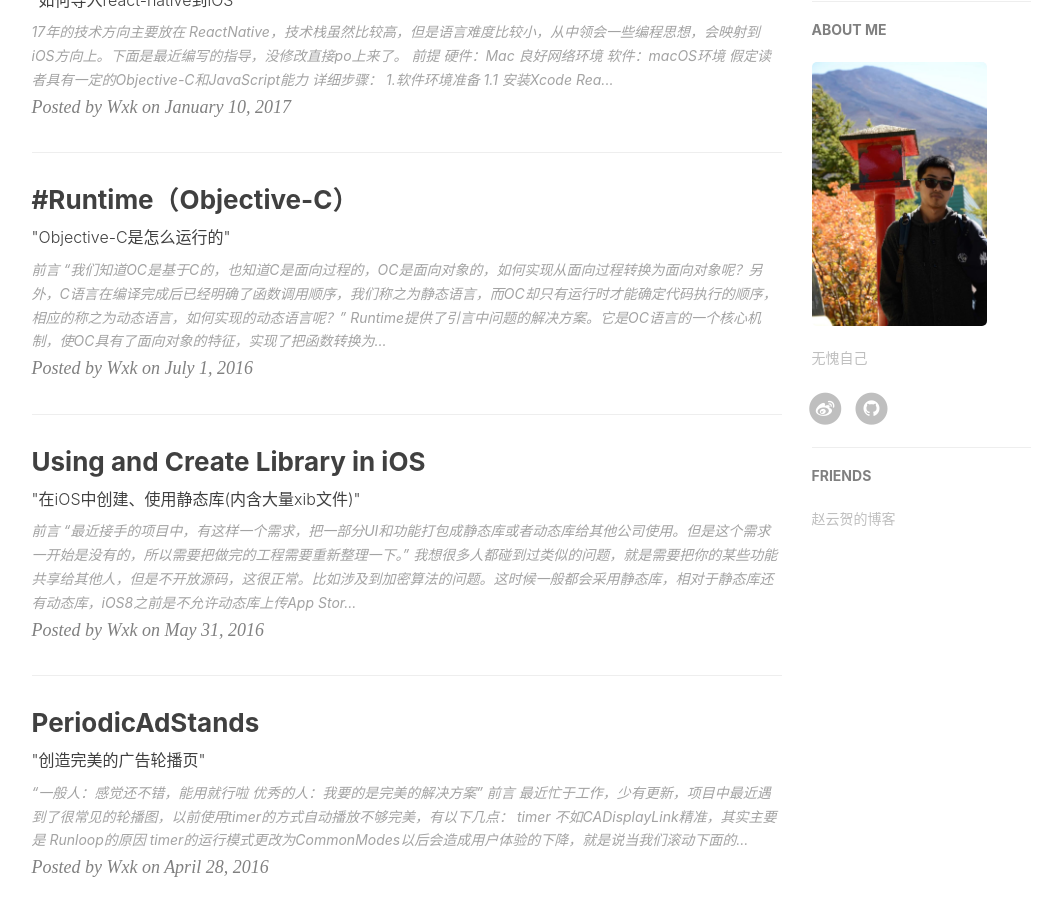
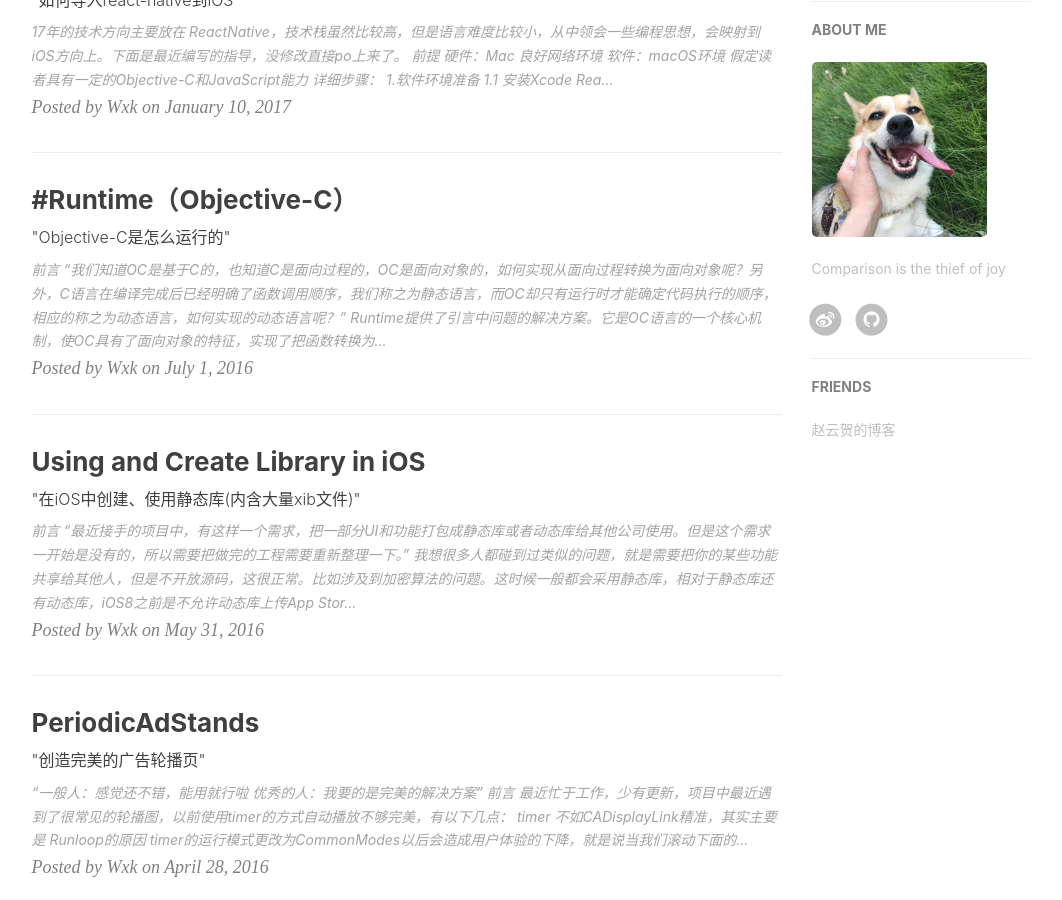
Before and after one commit to Zippowxk/Zippowxk.github.io, a Jekyll site: the page built from index.html, in a window 1280 px wide and 900 px high, scrolled down 522 px. Shown: the whole window, without its empty margins (136-1198 px from the left). Built offline with Jekyll 4.4.1, drawn with Linux system fonts in a browser that asks for light colours; nearby versions of some CDN libraries; the list of posts is cut into pages by our own code; comment, search, counter and statistics services are not loaded.

Commit message:
修改图片和slogan

```diff
--- a/_config.yml
+++ b/_config.yml
@@ -1,7 +1,7 @@
 # Site settings
 title: Wxk Blog
 SEOTitle: 王鑫楷的博客 | wang Blog
-header-img: img/home-bg-my.jpg
+header-img: img/bath.jpg
 email: luxuntec@163.com
 description: "从新的起点出发，保持谦卑的心"
 keyword: "王鑫凯,王鑫楷,隔壁老王,王老师,美,技术博客"
@@ -61,8 +61,8 @@
 
 # Sidebar settings
 sidebar: true                           # whether or not using Sidebar.
-sidebar-about-description: "无愧自己"
-sidebar-avatar: /img/avatar-wxk.jpg      # use absolute URL, seeing it's used in both `/` and `/about/`
+sidebar-about-description: "Comparison is the thief of joy"
+sidebar-avatar: /img/zippo.jpg      # use absolute URL, seeing it's used in both `/` and `/about/`
 
 
 
```
Also changed, not shown: img/bath.jpg (added), img/zippo.JPG (added).
